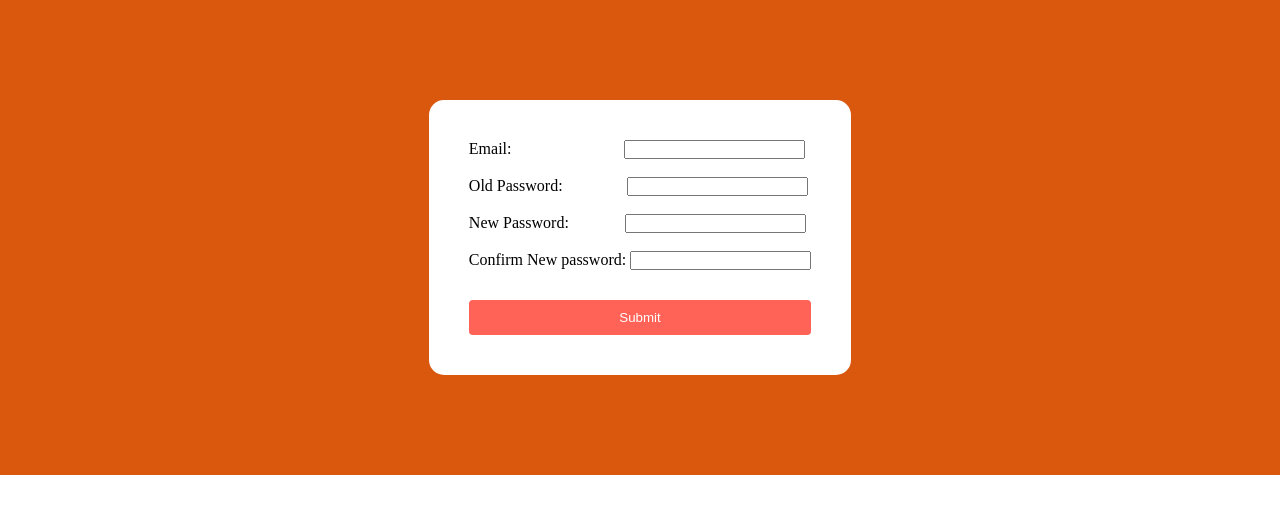
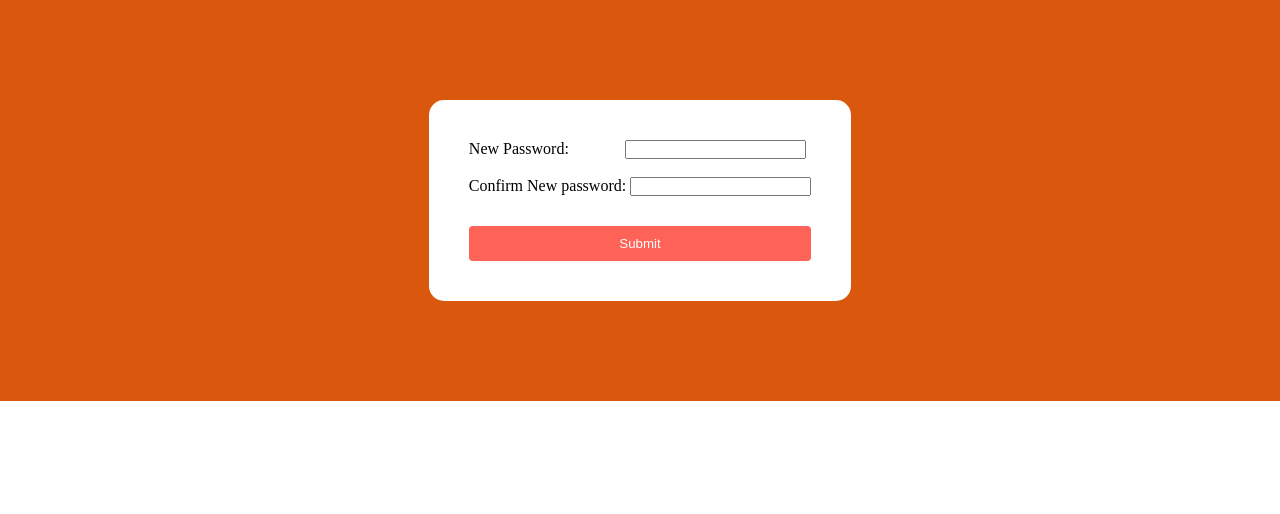
Before and after one commit to Sandesh3456/modified-login-with-otp, a Flask app: page /newpassword in a window 1280 px wide. Shown: the top 514 px of the page. Run offline with Flask 3, Linux system fonts and the light colour scheme; some libraries are stand-ins or nearby versions.

Commit message:
Before changing sessions

```diff
--- a/UI/templates/Welcomepage.html
+++ b/UI/templates/Welcomepage.html
@@ -9,7 +9,10 @@
         <p>
             Login Successful
         </p>
+        <a href="/newpassword">Change the password </a>
+        </form>
         </div>
         </div>
+
     </body>
 </html>
--- a/UI/templates/login.html
+++ b/UI/templates/login.html
@@ -13,10 +13,8 @@
             Password : <input type="password" name="password" class="pass" id="pwd1" value = "" required>
             <br>
             <br>
-            <a href = "/forgot">Forgot Password</a><br><br>
-            <a href = "/newpassword">Change Password</a><br>
-            <button type="submit">Submit</button>
-
+            <button type="submit">Submit</button><br><br>
+            <a href = "/forgot">Forgot Password</a>
         </form>
         </div>
         </div>
--- a/UI/templates/newpassword.html
+++ b/UI/templates/newpassword.html
@@ -8,12 +8,8 @@
         <div class="back">
         <div class="container">
         <form method="POST" action={{action}}>
-            <label>Email:&nbsp;&nbsp;&nbsp;&nbsp;&nbsp;&nbsp;&nbsp;&nbsp;&nbsp;&nbsp;&nbsp;&nbsp;&nbsp;&nbsp;&nbsp;&nbsp;&nbsp;&nbsp;&nbsp;&nbsp;&nbsp;&nbsp;&nbsp;&nbsp;&nbsp;&nbsp;&nbsp;</label>
-            <input type="text" name="email_signup" id="email" class="email" value="" required><br><br>
-            <label>Old Password:&nbsp;&nbsp;&nbsp;&nbsp;&nbsp;&nbsp;&nbsp;&nbsp;&nbsp;&nbsp;&nbsp;&nbsp;&nbsp;&nbsp;&nbsp;</label>
-            <input type="password" name="password" class="pass" id="pwd1" value = "" required>
-            <br>
-            <br>
+            <!-- <label>Email:&nbsp;&nbsp;&nbsp;&nbsp;&nbsp;&nbsp;&nbsp;&nbsp;&nbsp;&nbsp;&nbsp;&nbsp;&nbsp;&nbsp;&nbsp;&nbsp;&nbsp;&nbsp;&nbsp;&nbsp;&nbsp;&nbsp;&nbsp;&nbsp;&nbsp;&nbsp;&nbsp;</label>
+            <input type="text" name="email_signup" id="email" class="email" value="" required><br><br> -->
             <label>New Password:&nbsp;&nbsp;&nbsp;&nbsp;&nbsp;&nbsp;&nbsp;&nbsp;&nbsp;&nbsp;&nbsp;&nbsp;&nbsp;</label>
             <input type="password" name="new_password" class="pass" id="pwd2" value = "" required><br><br>
             <label>Confirm New password:</label>
--- a/UI/templates/returnpage.html
+++ b/UI/templates/returnpage.html
@@ -7,7 +7,9 @@
         <div class="back">
         <div class="container">
         <form method="POST" action={{action}}>
-        <button type="submit">Go to Homepage</button>
+        <label>Enter the otp that you have obtained: </label><br><br>
+        <input type="password" name="otp" class="otp" id="otp1" value = "" required>
+        <button type="submit">Go to Login</button>
         </form>
         </div>
         </div>
--- a/UI/templates/signup.html
+++ b/UI/templates/signup.html
@@ -19,7 +19,7 @@
 
             <br>
             <br>
-            <button type="submit" onclick ="validate()">Submit</button>
+            <button type="submit">Submit</button>
         </form>
         </div>
         </div>
--- a/routes/routes.py
+++ b/routes/routes.py
@@ -99,9 +99,7 @@ def post_login():
     print('post----')
     email_sign= flask.request.form["email_signup"]
     password = flask.request.form["password"]
-    # print("name is =",email_sign)
-    # print("password is =",password)
-
+    # session['email_sign2']=email_sign
     with open('data.json') as user_file:
         file_contents = user_file.read()
 
@@ -116,6 +114,7 @@ def post_login():
 
             print("signed_email is",i['email_sign'])
             print("signed_password is",i['password'])
+            session['email_sign2']=email_sign
             return flask.render_template("Welcomepage.html")
         else:
             print("error signed_email is",i['email_sign'])
@@ -146,12 +145,16 @@ def post_forgot():
 
     for i in parsed_json['user_records']:
         if(i['email_sign']==email_sign):
-            length=16
+            receiver=[]
+            receiver.append(email_sign)
+            print(receiver)
+            print(type(receiver))
+            length=8
             characters = string.ascii_letters + string.digits + string.punctuation
-            password= "".join(secrets.choice(characters) for i in range(length))
-            session['Password2']=password
-            msg = Message(subject='Hello ! Reset Your Password', sender='sandeshpathak282@gmail.com', recipients=['018bscit035@sxc.edu.np'])
-            msg.body = 'Your one time password is {}'.format(password)
+            otp= "".join(secrets.choice(characters) for i in range(length))
+            session['otp']=otp
+            msg = Message(subject='Hello ! Reset Your Password', sender='sandeshpathak282@gmail.com', recipients=receiver)
+            msg.body = 'Your one time password is {}'.format(otp)
             mail.send(msg)
             return flask.render_template("returnpage.html",action="/pwdchange_post")
         else:
@@ -162,26 +165,42 @@ def post_forgot():
 @app.route("/pwdchange_post", methods = ["POST"])
 def post_pwdchange():
     email_sign2 = session.get('email_sign2')
-    password3 = session.get('Password2')
+    otp = session.get('otp')
+    print("Hello")
+    with open('data.json','r+') as file:
+        data = json.load(file)
+
+
+    for user in data['user_records']:
+        if (user["email_sign"]==email_sign2):
+            user["otp"] = otp;
+
+
+    with open('data.json', 'w') as file:
+        json.dump(data, file, indent=4)
+    return flask.render_template("Welcomepage.html")
+
+
+@app.route("/newpassword")
+def newpassword():
+    return flask.render_template("newpassword.html",action="/newpassword_post")
+
+
+@app.route("/newpassword_post", methods = ["POST"])
+def post_newpassword():
+    new_password=flask.request.form["new_password"]
+    confirm_new_password=flask.request.form["confirm_new_password"]
+    email_sign2=session.get('email_sign2')
 
     with open('data.json','r+') as file:
         data = json.load(file)
 
 
     for user in data['user_records']:
-        if (user["email_sign"]==email_sign2):
-            user["password"] = password3;
-
+        if (user["email_sign"]==email_sign2 and new_password==confirm_new_password):
+            user["password"] = new_password
+            user["otp"] =""
 
     with open('data.json', 'w') as file:
         json.dump(data, file, indent=4)
     return flask.render_template("login.html",action="/login_post")
-
-
-@app.route("/newpassword")
-def newpassword():
-    return flask.render_template("newpassword.html",action="/newpassword_post")
-
-@app.route("/newpassword_post", methods = ["POST"])
-def post_newpassword():
-    email_sign=flask.request.form["email_signup"]
--- a/server.py
+++ b/server.py
@@ -1,4 +1,4 @@
 from routes.routes import app
 
 if __name__=="__main__":
-    app.run(debug=True,port=8081)
+    app.run(debug=True,port=8083)
--- a/test2.py
+++ b/test2.py
@@ -7,6 +7,5 @@ with open('test.json','r+') as file:
 for user in data['user_records']:
     if (user["email_sign"]=="sandesh@gmail.com"):
         user["password"] = "sandesh@1234";
-
 with open('test.json', 'w') as file:
     json.dump(data, file, indent=4)
```
Also changed, not shown: data.json (+3 -9 lines).
